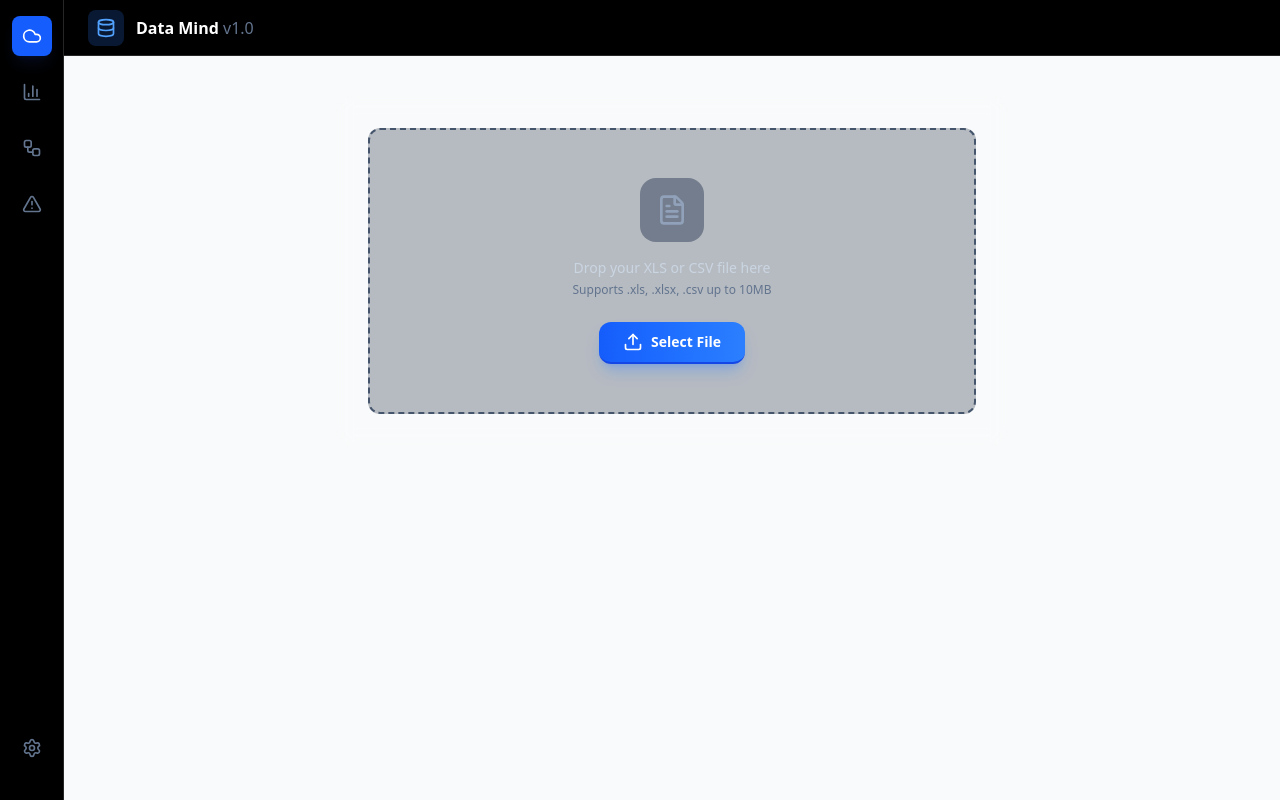
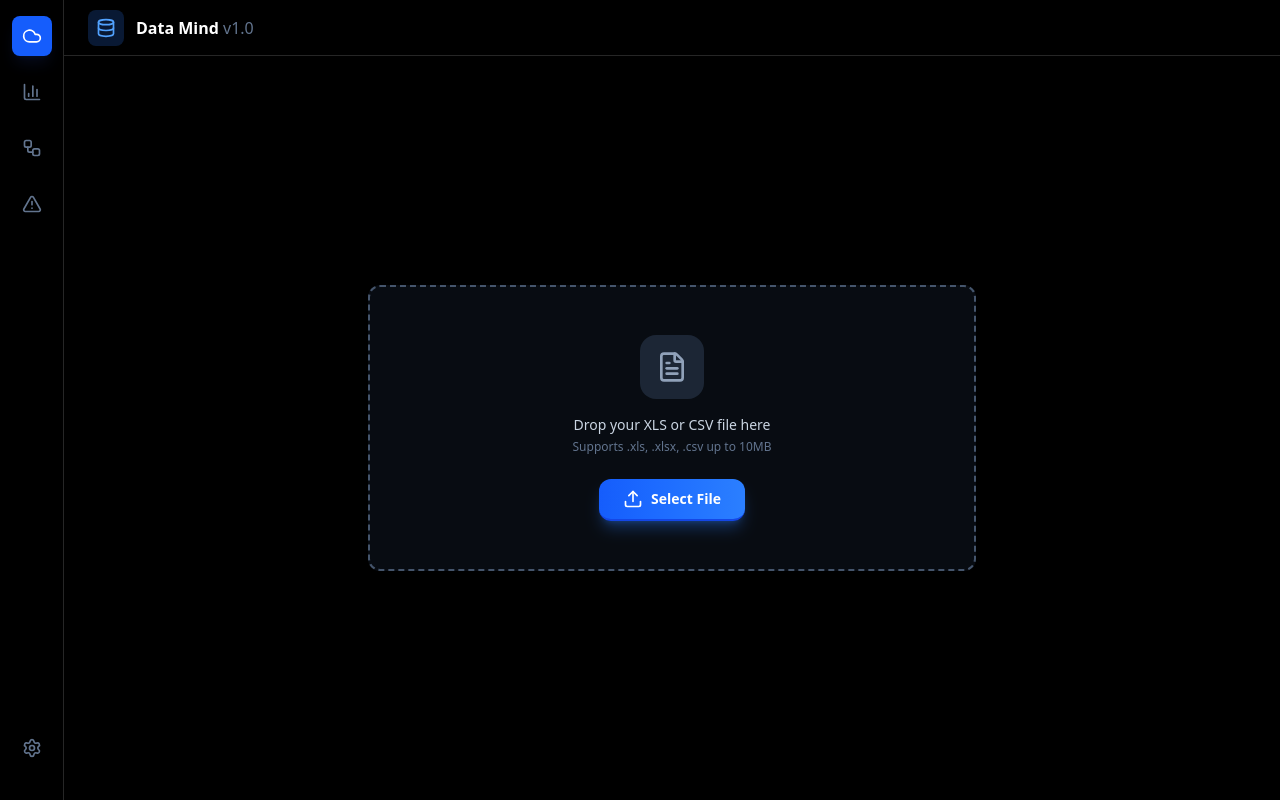
Before and after one commit to Nuventure/datamind-ai, a React (Vite) app in the folder ui/: page / in a window 1280 px wide. Built offline with nearby package versions, Linux system fonts and the light colour scheme; no server answers.

Commit message:
updated layout ui

```diff
--- a/ui/src/components/layout/MainLayout.tsx
+++ b/ui/src/components/layout/MainLayout.tsx
@@ -1,18 +1,16 @@
-import React from 'react';
-import { Outlet } from 'react-router-dom';
-import Sidebar from './sidebar/Sidebar';
-import Header from './header/Header';
+import React from "react";
+import { Outlet } from "react-router-dom";
+import Sidebar from "./sidebar/Sidebar";
+import Header from "./header/Header";
 
 const MainLayout: React.FC = () => {
   return (
-        <div className="flex h-screen overflow-hidden bg-gray-50">
+    <div className="flex h-screen overflow-hidden bg-black text-white">
       <Sidebar />
       <div className="relative flex flex-1 flex-col overflow-y-auto overflow-x-hidden">
         <Header />
         <main className="flex-1 p-4">
-                    <div className="max-w-7xl">
           <Outlet />
-                    </div>
         </main>
       </div>
     </div>
```
Lines whose indentation alone changed are shown as unchanged.
